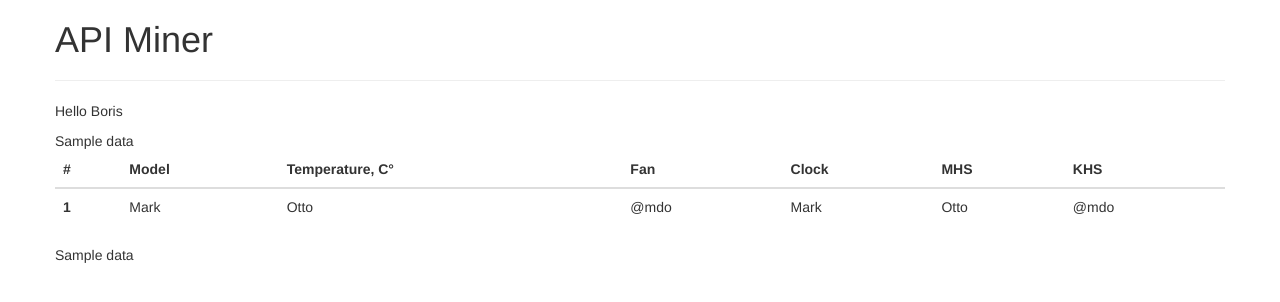
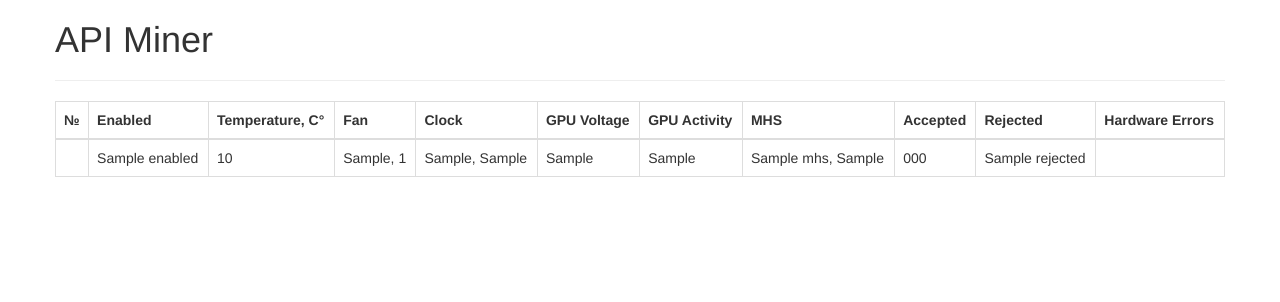
Before and after one commit to dagrishin/apiStatistic, a Django app: template apiminer/api/templates/api/api_view.html in a window 1280 px wide. Shown: the top 302 px of the page. Run offline with Django 3.2, Linux system fonts and the light colour scheme; the template is opened without the code that fills it: most values are stand-ins (such as "Sample title", 1, 10 or a date in 2020); parts of the project's set-up code (start-up, migrations or seed data) failed here and were passed over; some libraries are stand-ins or nearby versions.

Commit message:
add table

```diff
--- a/apiminer/api/templates/api/api_view.html
+++ b/apiminer/api/templates/api/api_view.html
@@ -1,39 +1,38 @@
 {% extends 'base.html' %}
 
 {% block content %}
-  <p>Hello Boris</p>
-
-
-
-
-
-
-  {{ data }}
-  <table class="table">
+  <table class="table table-bordered">
   <thead>
     <tr>
-      <th scope="col">#</th>
-      <th scope="col">Model</th>
+      <th scope="col">№</th>
+      <th scope="col">Enabled</th>
       <th scope="col">Temperature, C°</th>
       <th scope="col">Fan</th>
       <th scope="col">Clock</th>
+      <th scope="col">GPU Voltage</th>
+      <th scope="col">GPU Activity</th>
       <th scope="col">MHS</th>
-      <th scope="col">KHS</th>
+      <th scope="col">Accepted</th>
+      <th scope="col">Rejected</th>
+      <th scope="col">Hardware Errors</th>
     </tr>
   </thead>
   <tbody>
     {% for line in data %}
       <tr>
-        <th scope="row">{{ forloop.counter }}</th>
-        <td>Mark</td>
-        <td>Otto</td>
-        <td>@mdo</td>
-        <td>Mark</td>
-        <td>Otto</td>
-        <td>@mdo</td>
+        <th scope="row">{{ line.Msg }}</th>
+        <td>{{ line.Enabled }}</td>
+        <td>{{ line.Temperature }}</td>
+        <td>{{ line.Fan_Speed }}, {{ line.Fan_Percent }}</td>
+        <td>{{ line.GPU_Clock }}, {{ line.Memory_Clock }}</td>
+        <td>{{ line.GPU_Voltage }}</td>
+        <td>{{ line.GPU_Activity }}</td>
+        <td>{{ line.MHS }}, {{ line.MHS_30s }}</td>
+        <td>{{ line.Accepted }}</td>
+        <td>{{ line.Rejected }}</td>
+        <td>{{ line.Hardware_Errors }}</td>
       </tr>
     {% endfor %}
   </tbody>
 </table>
-  {{ data }}
 {% endblock %}
```
Also changed, not shown: apiminer/api/views.py (+21 -5 lines).
